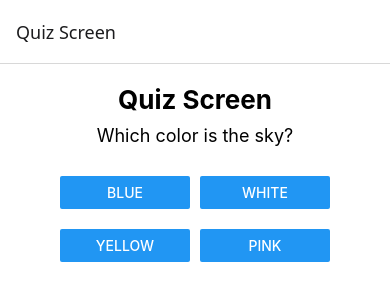
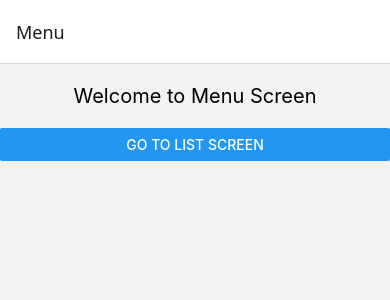
Before and after one commit to Luncek-33/first-react-app, a React Native app: screen /Menu in a window 390 px wide. Shown: the top 300 px of the page. Built offline with nearby package versions, Linux system fonts and the light colour scheme.

Commit message:
lekcija 7

```diff
--- a/App.js
+++ b/App.js
@@ -2,28 +2,38 @@
 import { StyleSheet, Text, View } from 'react-native';
 import { NavigationContainer } from '@react-navigation/native';
 import { createStackNavigator } from '@react-navigation/stack';
-import MainScreen from "./screens/MainScreen";
+//import MainScreen from "./screens/MainScreen";
 
-import Screen1 from './screens/screen1';
+//import Screen1 from './screens/screen1';
 //import GreetingScreen from './screens/greetingScreen';
-import ProfileScreen from './screens/profileScreen';
-import ExerciseScreen from './screens/exerciseScreen';
-import MessageChellange from './screens/messageChellangeSc';
-import QuoteScreen from './screens/quoteScreen';
-import FactScreen from './screens/factScreen';
+//import ProfileScreen from './screens/profileScreen';
+//import ExerciseScreen from './screens/exerciseScreen';
+//import MessageChellange from './screens/messageChellangeSc';
+//import QuoteScreen from './screens/quoteScreen';
+//import FactScreen from './screens/factScreen';
 import ListScreen from './screens/listScreen';
-import StudentScreen from './screens/studentScreen';
+//import StudentScreen from './screens/studentScreen';
 import ButtonScreen from './screens/buttonScreen';
 import QuizScreen from './screens/quizScreen';
 
+import MainScreen from './screens/MainScreen';
+import MenuScreen from './screens/menuScreen';
+
+
 const Stack = createStackNavigator();
+
 
 export default function App() {
   return (
     <NavigationContainer>
-      <Stack.Navigator>
+      <Stack.Navigator initialRouteName="Menu">
 
-        <Stack.Screen name="Quiz Screen" component={QuizScreen}></Stack.Screen>
+        <Stack.Screen name="Quiz" component={QuizScreen}></Stack.Screen>
+        <Stack.Screen name="List" component={ListScreen}></Stack.Screen>
+        <Stack.Screen name="Main" component={MainScreen}></Stack.Screen>
+        <Stack.Screen name="Menu" component={MenuScreen}></Stack.Screen>
+        <Stack.Screen name="Button" component={ButtonScreen}></Stack.Screen>
+
       </Stack.Navigator>
     </NavigationContainer>
   );
--- /dev/null
+++ b/screens/menuScreen.js
@@ -0,0 +1,26 @@
+import React from "react";
+import { View, Text, StyleSheet, Button } from "react-native";
+
+
+const MenuScreen = (props) => {
+  console.log(props);
+  return (
+    <View>
+      <Text style={styles.text}>Welcome to Menu Screen</Text>
+      <Button
+      title="Go to list screen"
+      onPress={()=> props.navigation.navigate("List")}>
+        </Button>
+    </View>
+  );
+};
+
+const styles = StyleSheet.create({
+  text: {
+    textAlign: "center",
+    fontSize: 20,
+    marginVertical: 20,
+  },
+});
+
+export default MenuScreen;
```
